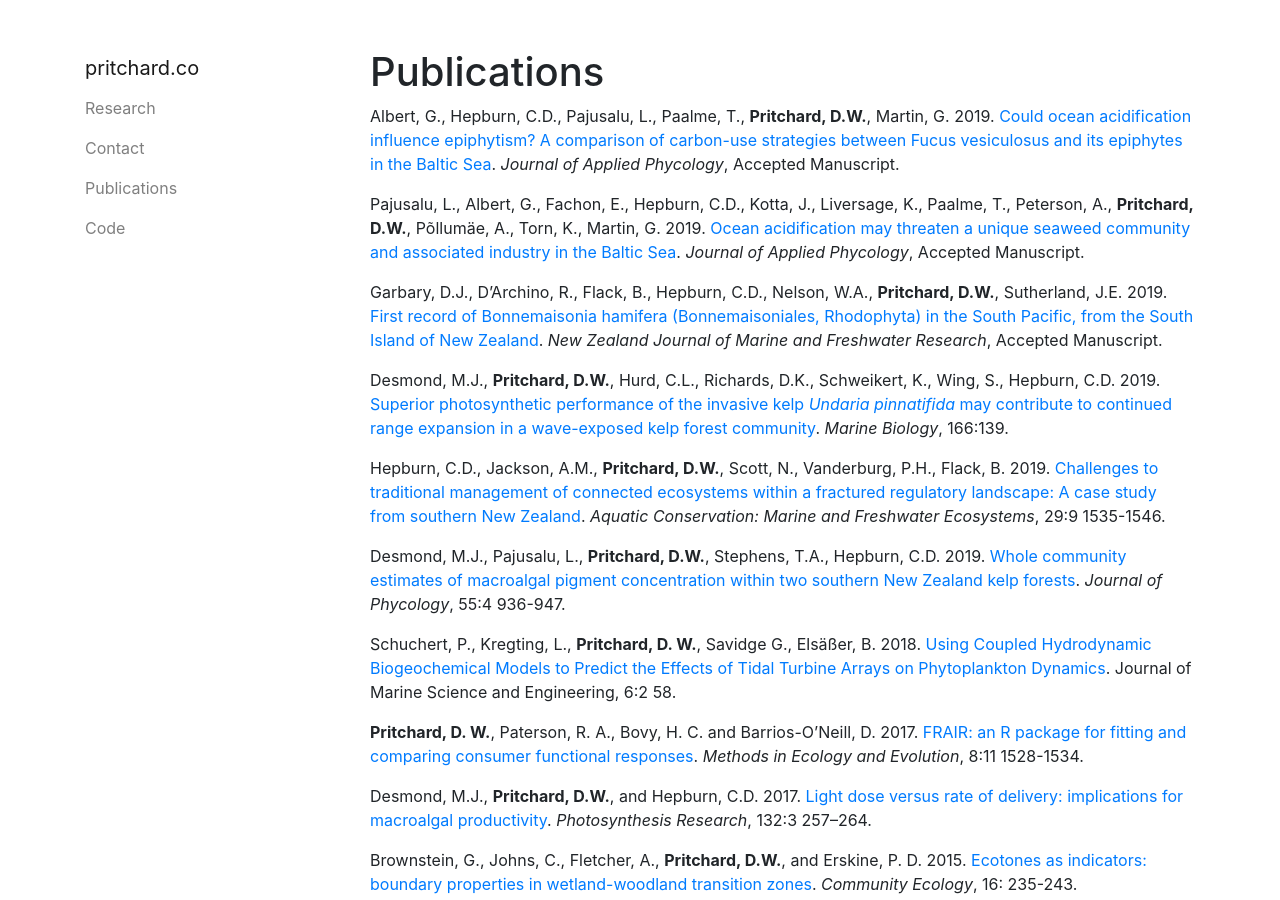
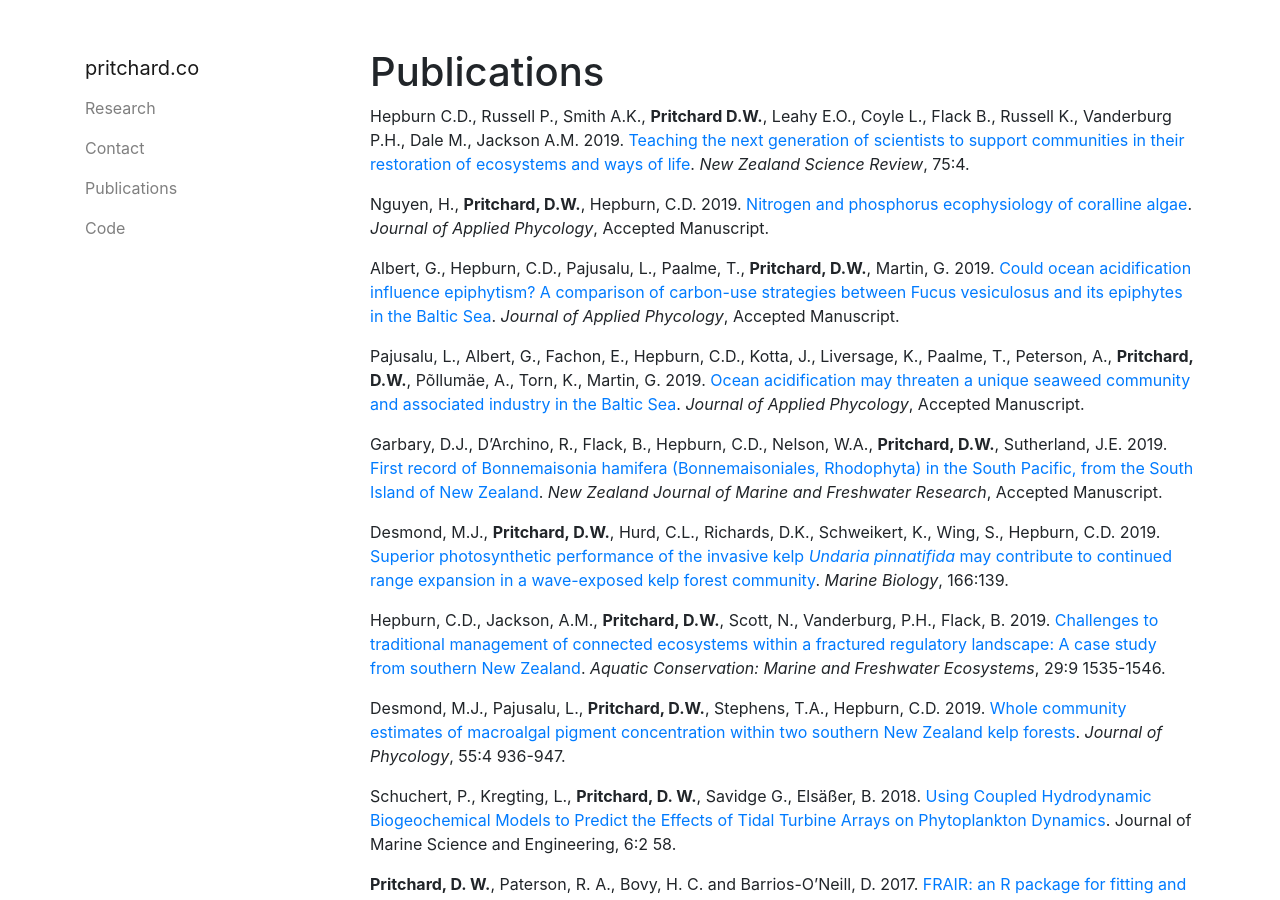
Before and after one commit to dpritchard/web-pritchard-co, a Jekyll site: the page built from publications/index.md, in a window 1280 px wide and 900 px high. Built offline with Jekyll 4.4.1, drawn with Linux system fonts in a browser that asks for light colours; our own code applies the rules of GitHub Pages for plain Markdown files; part of the change alters nothing that is shown.

Commit message:
Update publications

```diff
--- a/publications/index.md
+++ b/publications/index.md
@@ -4,6 +4,10 @@ description: An up-to-date list of manuscripts published by Dr Daniel Pritchard.
 ---
 
 # Publications
+
+Hepburn C.D., Russell P., Smith A.K., **Pritchard D.W.**, Leahy E.O., Coyle L., Flack B., Russell K., Vanderburg P.H., Dale M., Jackson A.M. 2019. [Teaching the next generation of scientists to support communities in their restoration of ecosystems and ways of life][hepburn:2019]. *New Zealand Science Review*, 75:4.
+
+Nguyen, H., **Pritchard, D.W.**, Hepburn, C.D. 2019. [Nitrogen and phosphorus ecophysiology of coralline algae][nguyen:2020]. *Journal of Applied Phycology*, Accepted Manuscript.
 
 Albert, G., Hepburn, C.D., Pajusalu, L., Paalme, T., **Pritchard, D.W.**, Martin, G. 2019. [Could ocean acidification influence epiphytism? A comparison of carbon-use strategies between Fucus vesiculosus and its epiphytes in the Baltic Sea][albert:2019]. *Journal of Applied Phycology*, Accepted Manuscript.
 
@@ -54,10 +58,11 @@ Kramer, S. C., Piggott, M. D., Hill, J., Kregting, L., **Pritchard, D.**, Elsä
 The ecophysiology of the deep-water macroalga *Anotrichium crinitum* (Kützing) Baldock.  November 2011.  PhD Thesis, University of Otago, Dunedin, New Zealand. [Abstract available online](http://hdl.handle.net/10523/1955). Full text available [on request]({{ '../contact.html' | relative_url }}).
 
 <!--
-Hepburn C.D., Russell P., Smith A.K., **Pritchard D.W.**, Leahy E.O., Coyle L., Flack B., Russell K., Vanderburg P.H., Dale M., Jackson A.M. 2019. [Teaching the next generation of scientists to support communities in their restoration of ecosystems and ways of life][hepburn:2019]. *New Zealand Science Review*, 75:4.
+
 -->
 
-[hepburn:2019]: #
+[nguyen:2020]: https://doi.org/10.1007/s10811-019-02019-w
+[hepburn:2019]: https://scientists.org.nz/resources/Documents/NZSR/NZSR75(4).pdf
 [albert:2019]: https://doi.org/10.1007/s10811-019-01953-z
 [desmond:2019]: https://doi.org/10.1007/s00227-019-3593-2
 [pajusalu:2019]: https://doi.org/10.1007/s10811-019-01935-1
```
